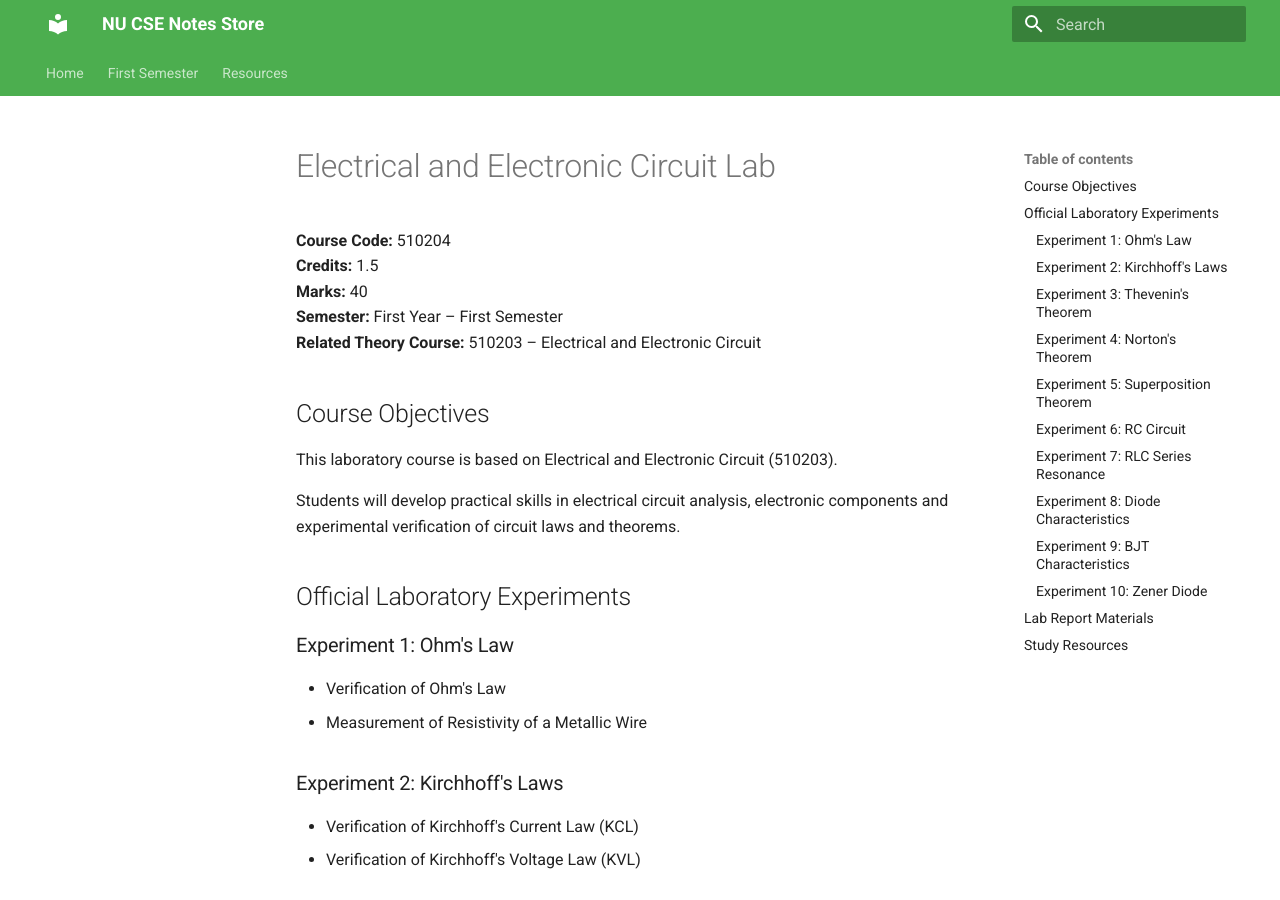
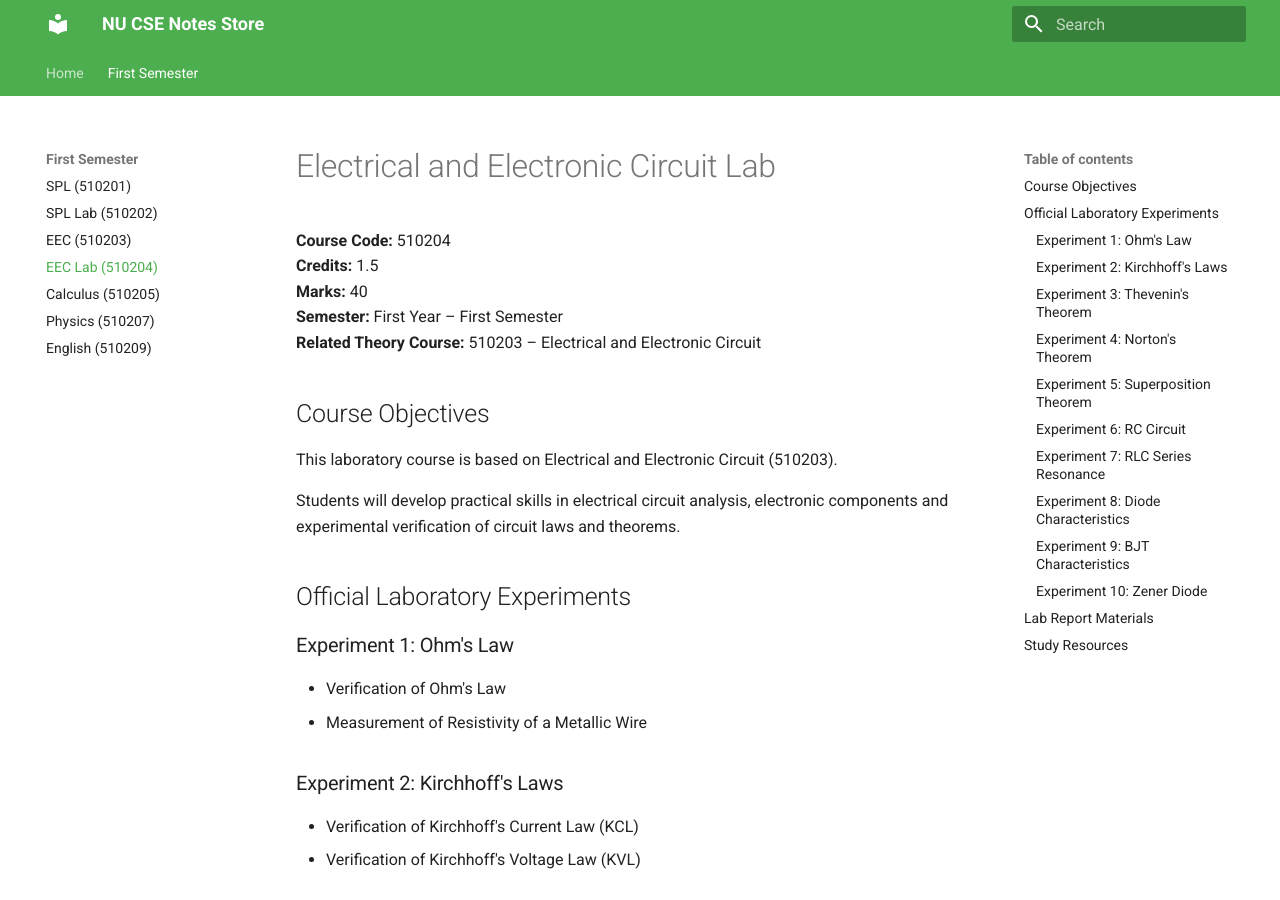
Before and after one commit to taimiyatahsin0-png/nu-cse-notes-store, an MkDocs documentation site: the page built from docs/subjects/eec-lab/index.md, in a window 1280 px wide and 900 px high. Built offline with MkDocs 1.6.1 and Material for MkDocs 9.7.7, drawn with Linux system fonts in a browser that asks for light colours.

Commit message:
Update mkdocs.yml

```diff
--- a/mkdocs.yml
+++ b/mkdocs.yml
@@ -1,3 +1,5 @@
+
+
 site_name: NU CSE Notes Store
 site_description: Free CSE Notes and Study Resources for National University Students
 site_url: https://taimiyatahsin0-png.github.io/nu-cse-notes-store/
@@ -16,13 +18,15 @@ theme:
 
 nav:
   - Home: index.md
+
   - First Semester:
-      - EEC: subjects/eec/index.md
-      - English: subjects/eng/index.md
-      - SPL: subjects/spl/index.md
-      - Calculus: subjects/cal/index.md
-      - Physics: subjects/phy/index.md
-  - Resources: resources/index.md
+      - SPL (510201): subjects/spl/index.md
+      - SPL Lab (510202): subjects/spl-lab/index.md
+      - EEC (510203): subjects/eec/index.md
+      - EEC Lab (510204): subjects/eec-lab/index.md
+      - Calculus (510205): subjects/cal/index.md
+      - Physics (510207): subjects/phy/index.md
+      - English (510209): subjects/eng/index.md
 
 markdown_extensions:
   - admonition
```
